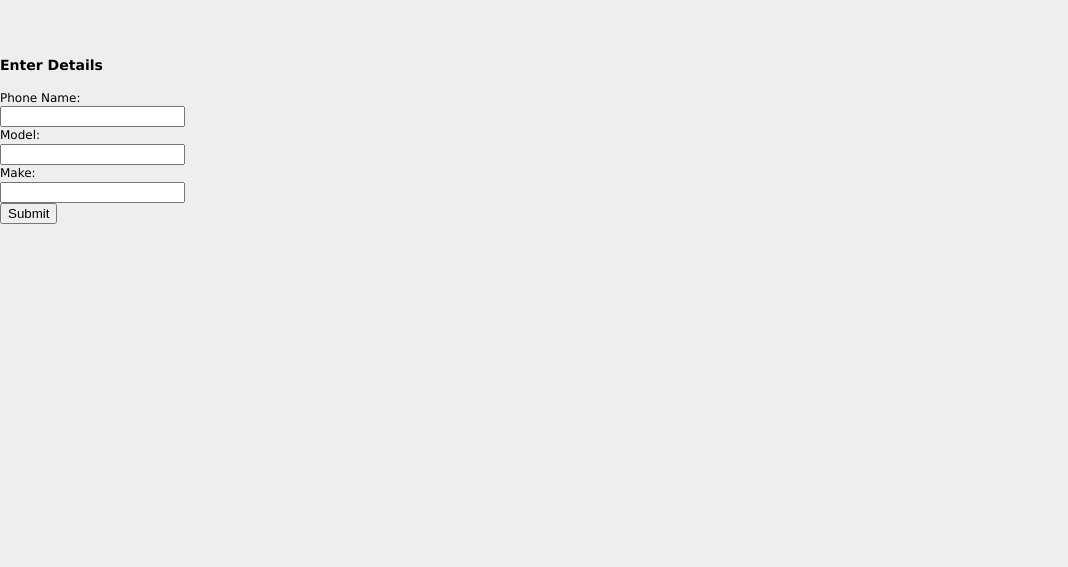
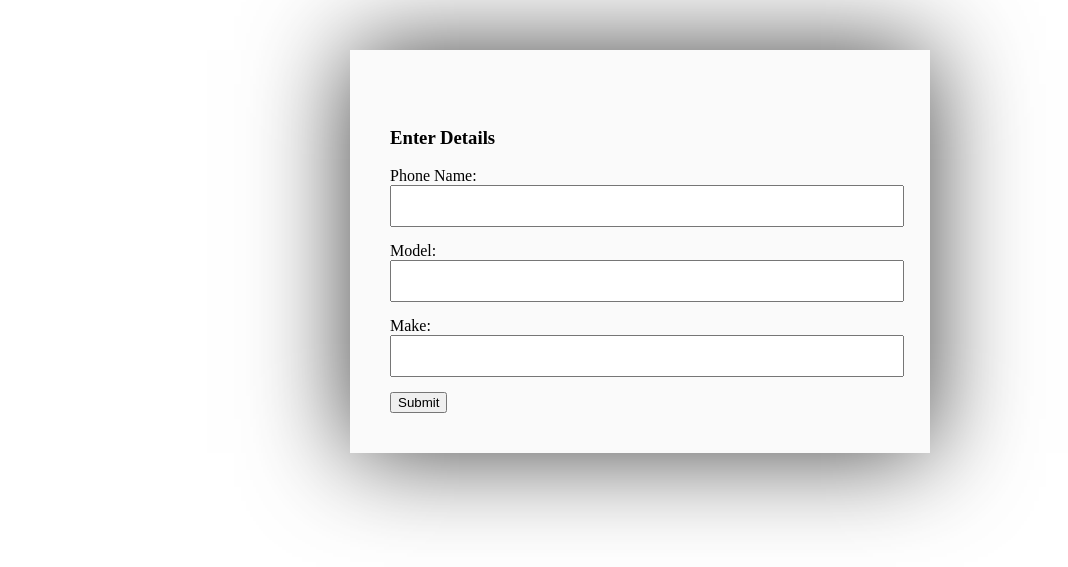
Before and after one commit to ShekharUllah06/django-crud, a Django app: page /phone in a window 1280 px wide. Shown: the top 567 px of the page, without its empty margins (0-1068 px from the left). Run offline with Django 4.2, Linux system fonts and the light colour scheme.

Commit message:
Insert Form: Update CSS

```diff
--- a/djangocrud/djangocrud/djangocrud/settings.py
+++ b/djangocrud/djangocrud/djangocrud/settings.py
@@ -31,13 +31,13 @@ ALLOWED_HOSTS = []
 # Application definition
 
 INSTALLED_APPS = [
-    'mobile',
     'django.contrib.admin',
     'django.contrib.auth',
     'django.contrib.contenttypes',
     'django.contrib.sessions',
     'django.contrib.messages',
     'django.contrib.staticfiles',
+    'mobile',
 ]
 
 MIDDLEWARE = [
--- a/djangocrud/djangocrud/mobile/static/css/style.css
+++ b/djangocrud/djangocrud/mobile/static/css/style.css
@@ -1,74 +1,18 @@
-body {
-    font: 12px/1.4 Verdana, Arial;
-    background: #eee;
-    height: 100%;
-    margin: 25px 0;
-    padding: 0
+form {
+    width: 100%;
+    max-width: 500px;
+    margin: 50px auto;
+    background: #fafafa;
+    -webkit-box-shadow: 0px 0px 96px 0px rgba(0, 0, 0, 0.75);
+    -moz-box-shadow: 0px 0px 96px 0px rgba(0, 0, 0, 0.75);
+    box-shadow: 0px 0px 96px 0px rgba(0, 0, 0, 0.75);
+    min-height: 250px;
+    padding: 40px;
 }
 
-h1 {
-    font: 24px Georgia, Verdana;
-    margin: 0
+form input {
+    width: 100%;
+    height: 28px;
+    margin-bottom: 15px;
+    padding: 5px;
 }
-
-h2 {
-    font-size: 12px;
-    font-weight: 400;
-    font-style: italic;
-    margin: 0 0 20px
-}
-
-p {
-    margin-top: 0
-}
-
-ul {
-    margin: 0;
-    padding-left: 20px
-}
-
-#testdiv {
-    width: 600px;
-    margin: 0 auto;
-    border: 1px solid #ccc;
-    padding: 20px 25px;
-    background: #fff
-}
-
-#tinybox {
-    position: absolute;
-    display: none;
-    padding: 10px;
-    background: #fff url(images/preload.gif) no-repeat 50% 50%;
-    border: 10px solid #e3e3e3;
-    z-index: 2000
-}
-
-#tinymask {
-    position: absolute;
-    display: none;
-    top: 0;
-    left: 0;
-    height: 100%;
-    width: 100%;
-    background: #000;
-    z-index: 1500
-}
-
-#tinycontent {
-    background: #fff
-}
-
-.button {
-    font: 14px Georgia, Verdana;
-    margin-bottom: 10px;
-    padding: 8px 10px 9px;
-    border: 1px solid #ccc;
-    background: #eee;
-    cursor: pointer
-}
-
-.button:hover {
-    border: 1px solid #bbb;
-    background: #e3e3e3
-}
--- a/djangocrud/djangocrud/mobile/views.py
+++ b/djangocrud/djangocrud/mobile/views.py
@@ -1,7 +1,7 @@
 from django.shortcuts import render, redirect
 from mobile.forms import MobileForm
 from mobile.models import Phone
-
+# Create your views here.
 def phone(request):
     if request.method == "POST":
         form = MobileForm(request.POST)
@@ -15,19 +15,19 @@ def phone(request):
         form = MobileForm()
     return render(request,'index.html',{'form':form})
 def show(request):
-    mobiles = Phone.objects.all()
-    return render(request,"show.html",{'mobiles':mobiles})
+    phones = Phone.objects.all()
+    return render(request,"show.html",{'phones':phones})
 def edit(request, id):
-    mobile = Phone.objects.get(id=id)
-    return render(request,'edit.html', {'employee':mobile})
+    phone = Phone.objects.get(id=id)
+    return render(request,'edit.html', {'phone':phone})
 def update(request, id):
-    mobile = Phone.objects.get(id=id)
-    form = MobileForm(request.POST, instance = mobile)
+    phone = Phone.objects.get(id=id)
+    form = MobileForm(request.POST, instance = phone)
     if form.is_valid():
         form.save()
         return redirect("/show")
-    return render(request, 'edit.html', {'employee': mobile})
+    return render(request, 'edit.html', {'phone': phone})
 def destroy(request, id):
-    employee = Phone.objects.get(id=id)
-    employee.delete()
+    phone = Phone.objects.get(id=id)
+    phone.delete()
     return redirect("/show")
```
Also changed, not shown: djangocrud/djangocrud/djangocrud/urls.py (line endings or trailing spaces).
